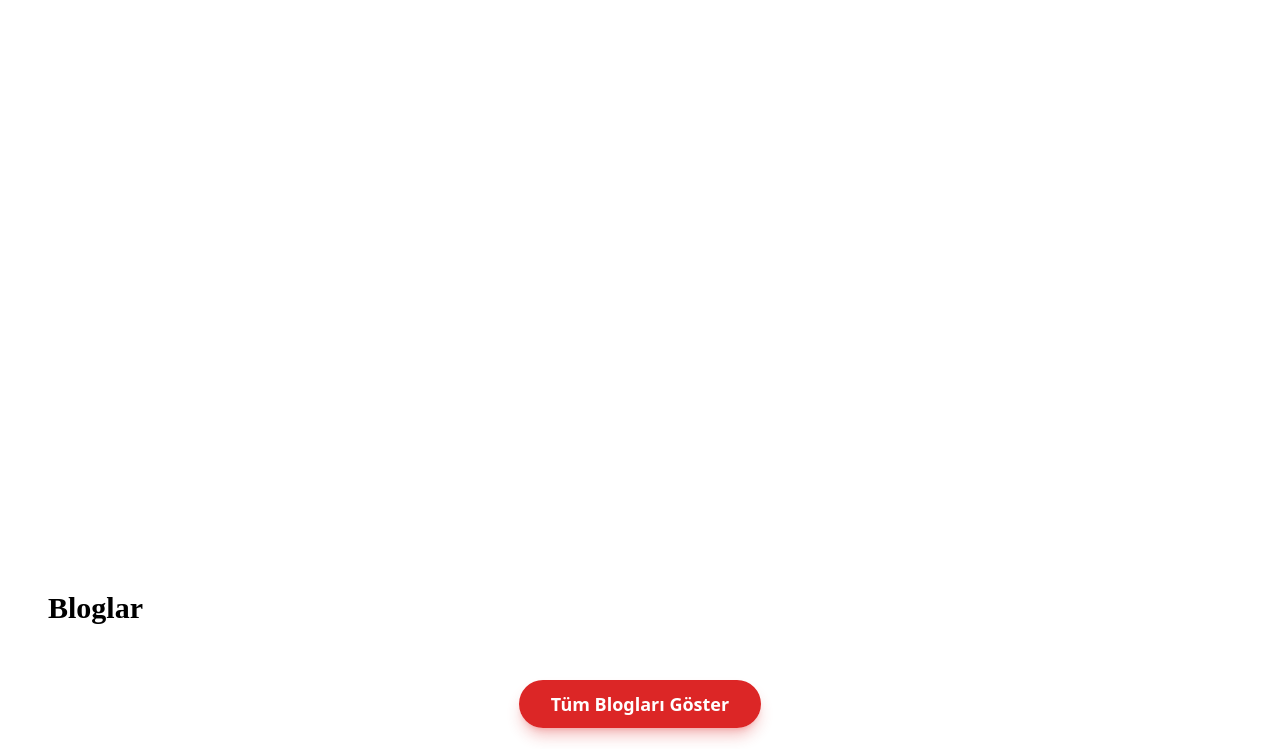
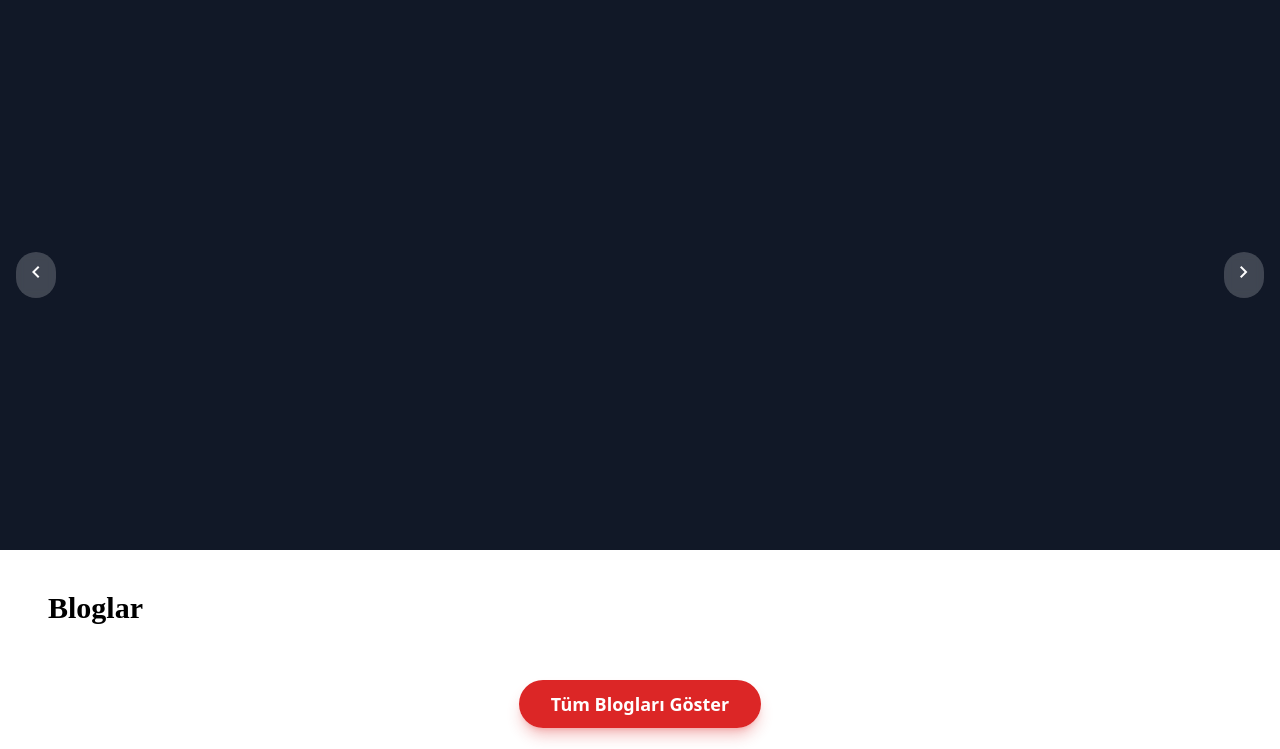
Before and after one commit to sercantrhnn/blog, a Symfony app: template templates/home/index.html.twig in a window 1280 px wide. Shown: the part 120-869 px from the top of the page. Run offline with Twig, Linux system fonts and the light colour scheme; the template is opened without the code that fills it, so the values that code supplies are empty; some libraries are stand-ins or nearby versions.

Commit message:
haberler section düzeltildi.

```diff
--- a/templates/home/index.html.twig
+++ b/templates/home/index.html.twig
@@ -26,7 +26,25 @@
 {% endblock %}
 
 {% block body %}
-<div class="relative flex h-auto min-h-screen w-full flex-col overflow-x-hidden" x-data="{ activeSlide: 0 }">
+<div class="relative flex h-auto min-h-screen w-full flex-col overflow-x-hidden" x-data="{
+  activeSlide: 0,
+  autoPlayInterval: null,
+  startAutoPlay() {
+    this.stopAutoPlay();
+    this.autoPlayInterval = setInterval(() => {
+      this.activeSlide = (this.activeSlide + 1) % {{ latestNews|length }}
+    }, 5000);
+  },
+  stopAutoPlay() {
+    if (this.autoPlayInterval) {
+      clearInterval(this.autoPlayInterval);
+    }
+  },
+  goToSlide(index) {
+    this.activeSlide = index;
+    this.startAutoPlay();
+  }
+}" x-init="startAutoPlay()">
   <header class="flex items-center justify-between whitespace-nowrap border-b border-black/10 px-10 py-4">
     <div class="flex items-center">
       <img src="{{ asset('logo.png') }}" alt="Sanayi Birliği" class="w-48 md:w-64 h-auto max-h-24 md:max-h-32 object-contain shrink-0" />
@@ -41,22 +59,37 @@
   </header>
 
   <main class="w-full grow">
-    <section id="news" class="relative w-full h-[550px] overflow-hidden bg-white" x-init="setInterval(() => { activeSlide = (activeSlide + 1) % {{ latestNews|length }} }, 5000)">
+    <section id="news" class="relative w-full h-[550px] overflow-hidden bg-gray-900">
       {% for n in latestNews %}
-      <a href="{{ path('public_news_show', {id: n.id}) }}" class="absolute inset-0 transition-opacity duration-1000 {% if loop.index0 == 0 %}opacity-100{% else %}opacity-0{% endif %}" x-show="activeSlide === {{ loop.index0 }}" x-transition:enter="opacity-0" x-transition:enter-end="opacity-100" x-transition:leave="opacity-100" x-transition:leave-end="opacity-0">
+      <a href="{{ path('public_news_show', {id: n.id}) }}"
+         class="absolute inset-0 transition-opacity duration-700 ease-in-out"
+         :class="activeSlide === {{ loop.index0 }} ? 'opacity-100 z-10' : 'opacity-0 z-0'"
+         style="pointer-events: {% if loop.index0 == 0 %}auto{% else %}none{% endif %}"
+         :style="activeSlide === {{ loop.index0 }} ? 'pointer-events: auto' : 'pointer-events: none'">
         {% if n.filePath %}
-          <img src="{{ asset(n.filePath) }}" alt="{{ n.title }}" class="h-full w-full object-cover" />
+          <img src="{{ asset(n.filePath) }}" alt="{{ n.title }}" class="h-full w-full object-cover" loading="{% if loop.index0 < 3 %}eager{% else %}lazy{% endif %}" />
         {% else %}
-          <div class="h-full w-full bg-gray-200"></div>
+          <div class="h-full w-full bg-gray-200 flex items-center justify-center">
+            <span class="material-symbols-outlined text-gray-400 text-6xl">image</span>
+          </div>
         {% endif %}
         <div class="absolute inset-0 bg-gradient-to-t from-black/80 to-transparent"></div>
         <div class="absolute bottom-0 left-0 p-12 text-white">
-          <h1 class="font-display text-5xl font-bold underline decoration-transparent hover:decoration-white">{{ n.title }}</h1>
+          <h1 class="font-display text-5xl font-bold underline decoration-transparent hover:decoration-white transition-all">{{ n.title }}</h1>
         </div>
       </a>
       {% endfor %}
-      <button @click="activeSlide = (activeSlide - 1 + {{ latestNews|length }}) % {{ latestNews|length }}" class="absolute left-4 top-1/2 -translate-y-1/2 rounded-full bg-white/20 p-2 text-white backdrop-blur-sm transition hover:bg-white/30"><span class="material-symbols-outlined">chevron_left</span></button>
-      <button @click="activeSlide = (activeSlide + 1) % {{ latestNews|length }}" class="absolute right-4 top-1/2 -translate-y-1/2 rounded-full bg-white/20 p-2 text-white backdrop-blur-sm transition hover:bg-white/30"><span class="material-symbols-outlined">chevron_right</span></button>
+      <button @click="goToSlide((activeSlide - 1 + {{ latestNews|length }}) % {{ latestNews|length }})" class="absolute left-4 top-1/2 -translate-y-1/2 z-20 rounded-full bg-white/20 p-2 text-white backdrop-blur-sm transition hover:bg-white/40 hover:scale-110"><span class="material-symbols-outlined">chevron_left</span></button>
+      <button @click="goToSlide((activeSlide + 1) % {{ latestNews|length }})" class="absolute right-4 top-1/2 -translate-y-1/2 z-20 rounded-full bg-white/20 p-2 text-white backdrop-blur-sm transition hover:bg-white/40 hover:scale-110"><span class="material-symbols-outlined">chevron_right</span></button>
+
+      <!-- Slide Indicators -->
+      <div class="absolute bottom-6 left-1/2 -translate-x-1/2 z-20 flex space-x-2">
+        {% for n in latestNews %}
+        <button @click="goToSlide({{ loop.index0 }})"
+                class="w-2 h-2 rounded-full transition-all duration-300"
+                :class="activeSlide === {{ loop.index0 }} ? 'bg-white w-8' : 'bg-white/50 hover:bg-white/75'"></button>
+        {% endfor %}
+      </div>
     </section>
 
     <div class="max-w-7xl mx-auto px-4 sm:px-6 lg:px-8 py-10">
```
